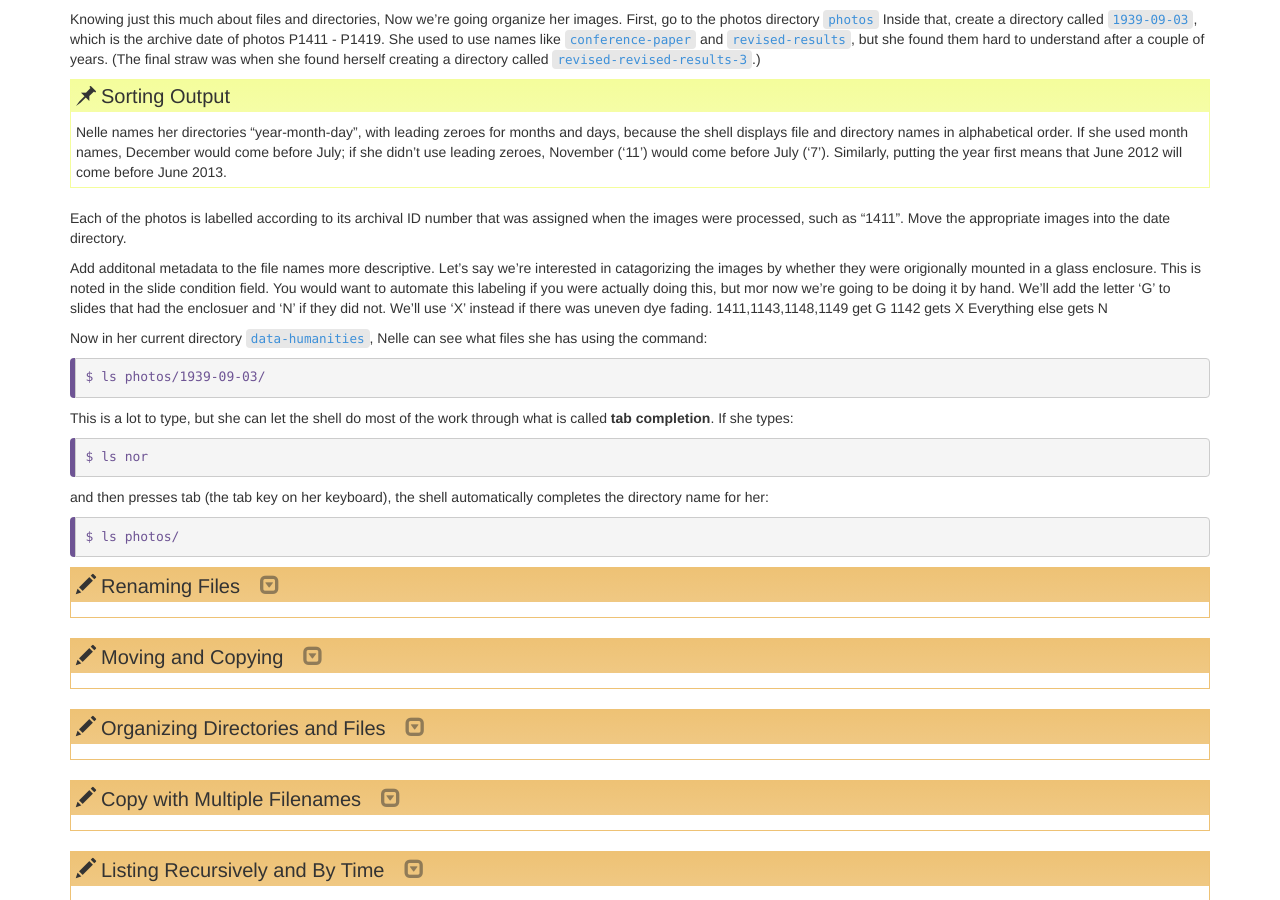
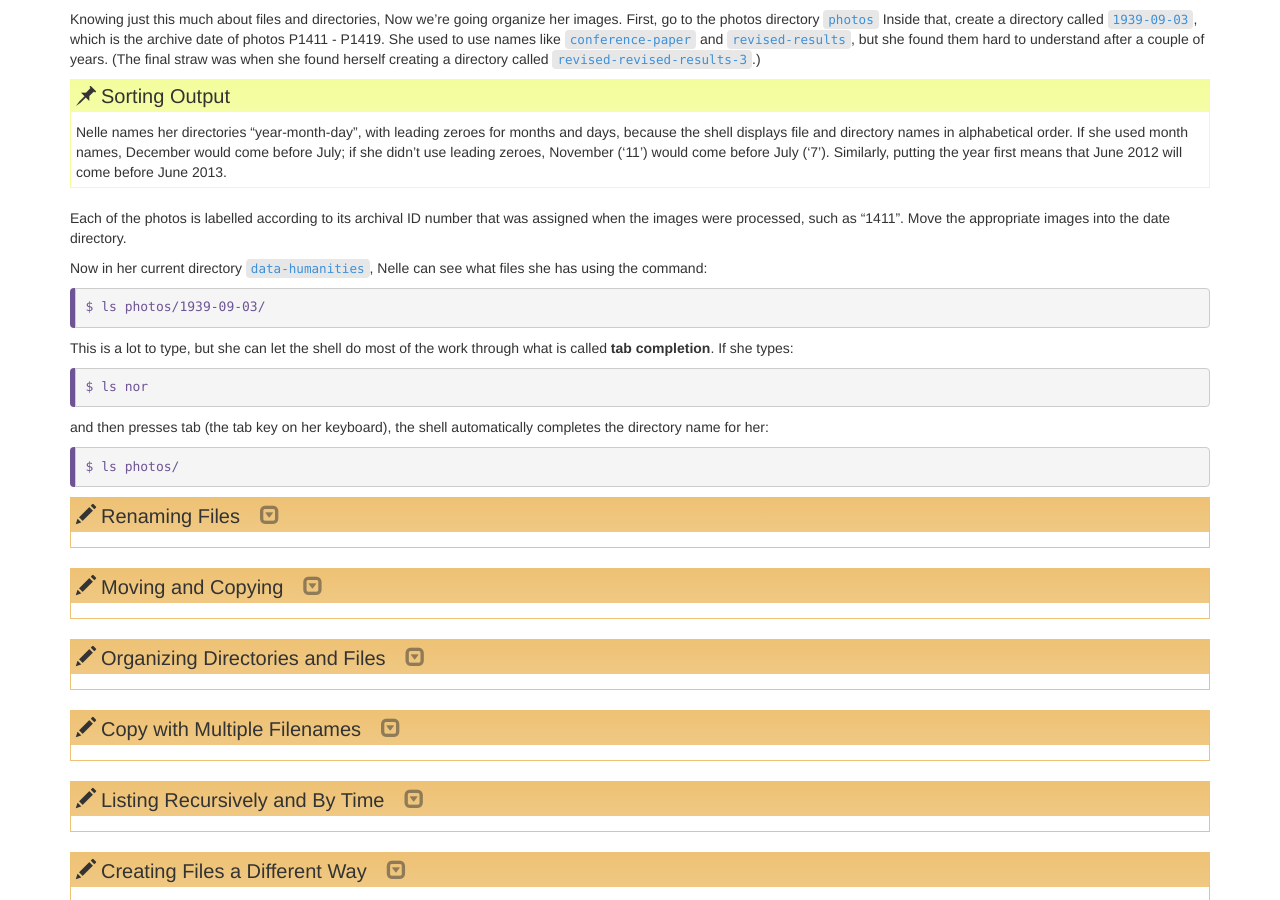
Before and after one commit to xiaodaw/shell-humanities, a Jekyll site: the page built from _episodes/03-create.md, in a window 1280 px wide and 900 px high, scrolled down 5161 px. Built offline with Jekyll 4.4.1, drawn with Linux system fonts in a browser that asks for light colours.

Commit message:
Update 03-create.md

```diff
--- a/_episodes/03-create.md
+++ b/_episodes/03-create.md
@@ -475,17 +475,6 @@ Each of the photos is labelled according to its archival ID number
 that was assigned when the images were processed,
 such as "1411". Move the appropriate images into the date directory.
 
-Add additonal metadata to the file names more descriptive.
-Let's say we're interested in catagorizing the images by whether
-they were origionally mounted in a glass enclosure.  This
-is noted in the slide condition field.  You would want to automate
-this labeling if you were actually doing this, but mor now we're going to
-be doing it by hand.  We'll add the letter 'G' to slides that had the enclosuer
-and 'N' if they did not.  We'll use 'X' instead if there was uneven dye fading.
-1411,1143,1148,1149 get G
-1142 gets X
-Everything else gets N
-
 Now in her current directory `data-humanities`,
 Nelle can see what files she has using the command:
 
```
